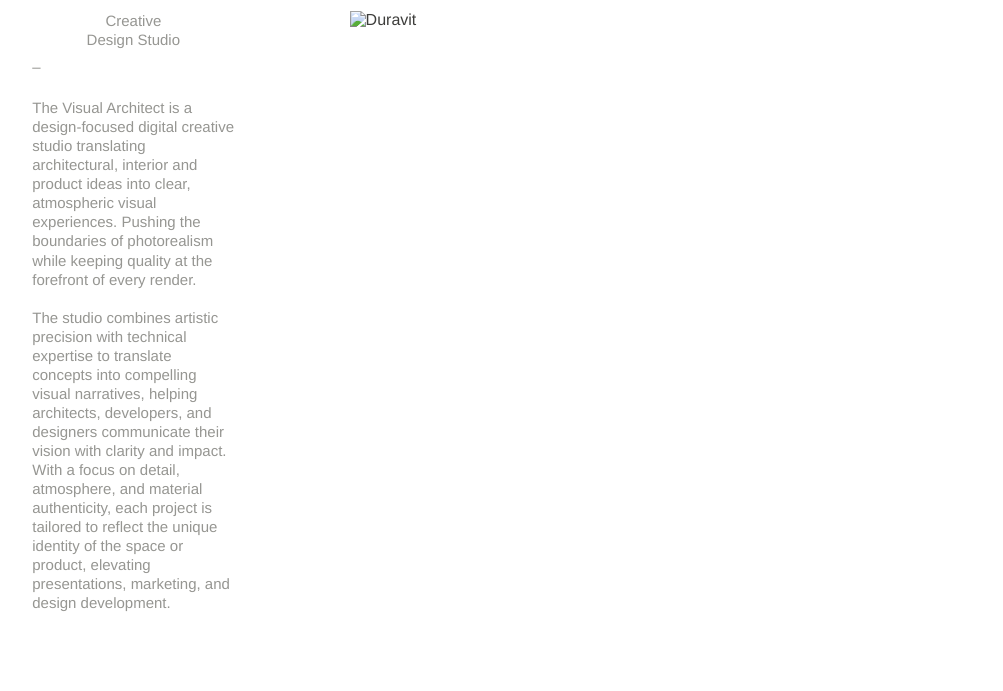
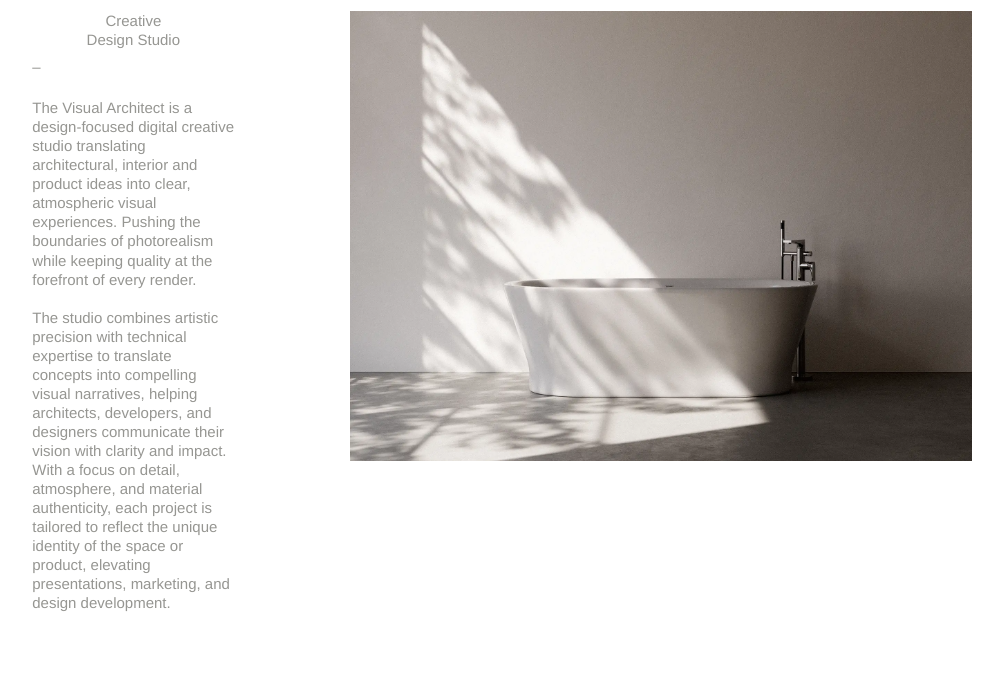
Before and after one commit to diegocheddar/The_Visual_Architect, a plain HTML site: page info.html in a window 1280 px wide. Shown: the part 109-800 px from the top of the page, without its empty margins (138-1141 px from the left). Drawn offline with Linux system fonts and the light colour scheme.

Commit message:
updated duravit

```diff
--- a/info.html
+++ b/info.html
@@ -39,7 +39,7 @@ experiences. Pushing the boundaries of photorealism while keeping quality at the
 
       <figure class="info-visual">
         <img
-          src="assets/duravit.jpg"
+          src="assets/duravit.webp"
           alt="Duravit"
         />
       </figure>
```
